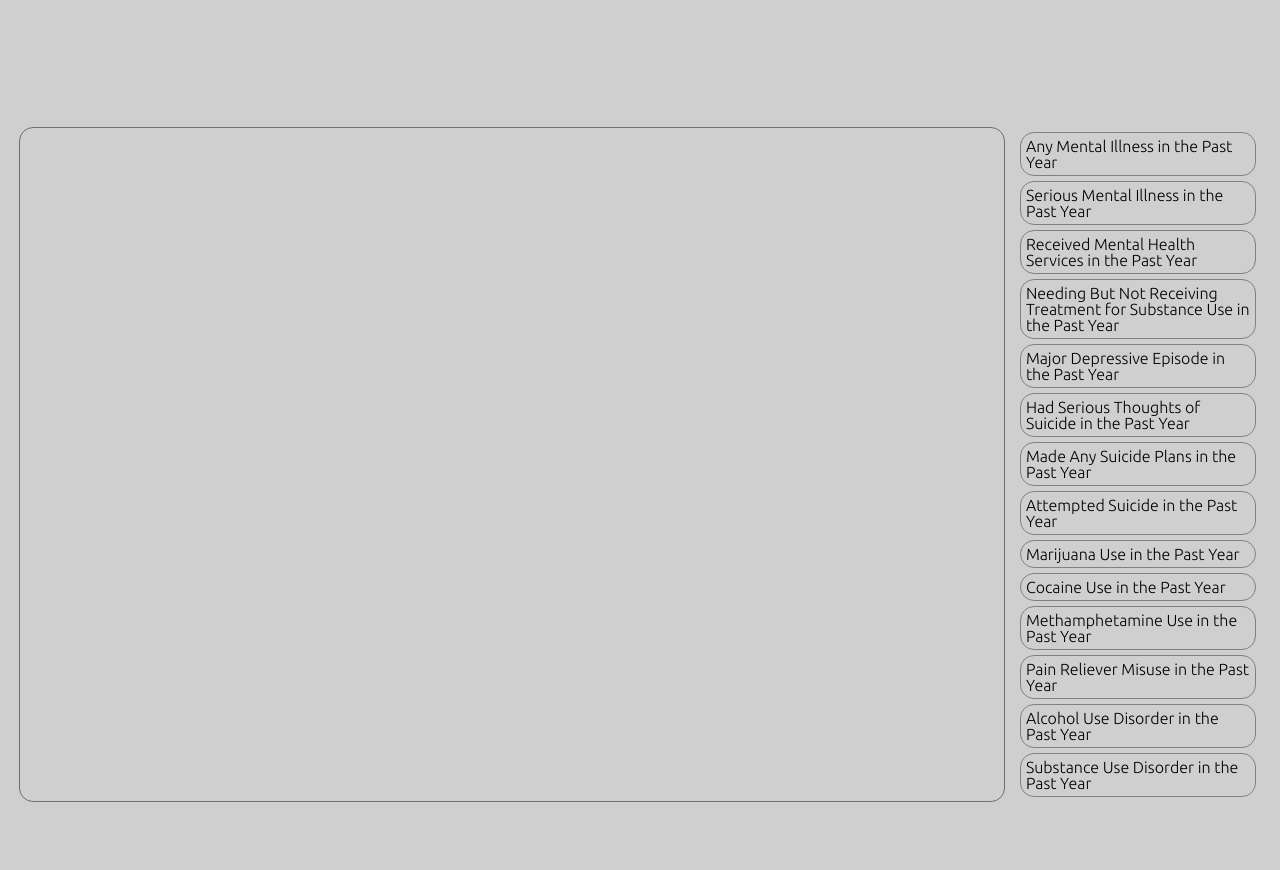
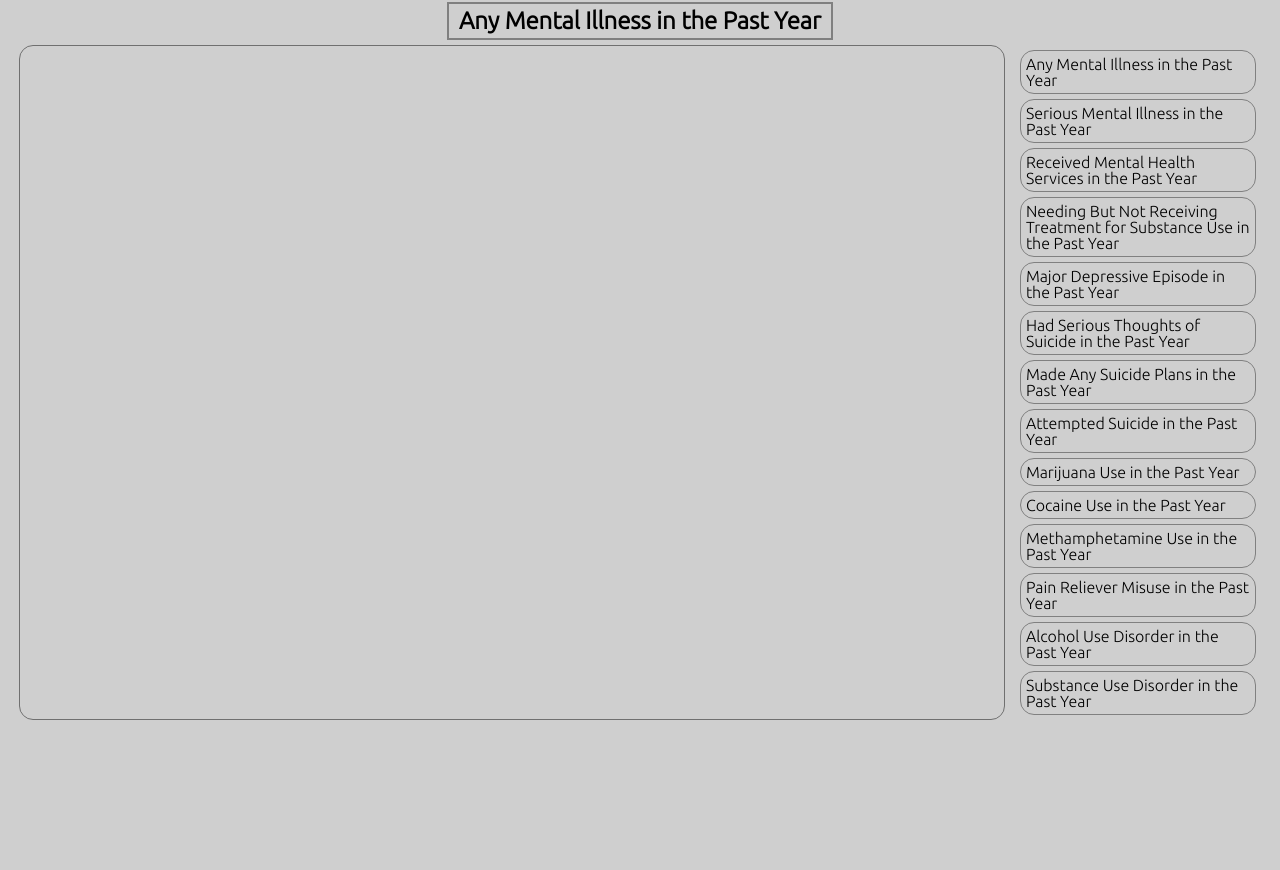
Before and after one commit to g-hor/united_stats_of_america, a website built with webpack: page index.html in a window 1280 px wide. Shown: the part 73-943 px from the top of the page. Before the commit the page ends 875 px from the top, so only its background shows below. Built offline with nearby package versions, Linux system fonts and the light colour scheme; no server answers.

Commit message:
Add page title and move legend

```diff
--- a/index.html
+++ b/index.html
@@ -17,35 +17,69 @@
 
 <body>
     <h1>United Stat(e)s of America</h1>
+    <h2>Any Mental Illness in the Past Year</h2>
 
     <div class="all-container">
+        <div class="map-container">
+
+            <svg class="us-map">
+
+            </svg>
+
+            <div class="filter-container">
+                <ul>
+                    <li class="selector" id="table27">
+                        Any Mental Illness in the Past Year
+                    </li>
+                    <li class="selector" id="table28">
+                        Serious Mental Illness in the Past Year
+                    </li>
+                    <li class="selector" id="table29">
+                        Received Mental Health Services in the Past Year
+                    </li>
+                    <li class="selector" id="table26">
+                        Needing But Not Receiving Treatment for Substance Use in the Past Year
+                    </li>
+                    <li class="selector" id="table30">
+                        Major Depressive Episode in the Past Year
+                    </li>
+                    <li class="selector" id="table31">
+                        Had Serious Thoughts of Suicide in the Past Year
+                    </li>
+                    <li class="selector" id="table32">
+                        Made Any Suicide Plans in the Past Year
+                    </li>
+                    <li class="selector" id="table33">
+                        Attempted Suicide in the Past Year
+                    </li>
+                    <li class="selector" id="table2">
+                        Marijuana Use in the Past Year
+                    </li>
+                    <li class="selector" id="table7">
+                        Cocaine Use in the Past Year
+                    </li>
+                    <li class="selector" id="table11">
+                        Methamphetamine Use in the Past Year
+                    </li>
+                    <li class="selector" id="table12">
+                        Pain Reliever Misuse in the Past Year
+                    </li>
+                    <li class="selector" id="table22">
+                        Alcohol Use Disorder in the Past Year
+                    </li>
+                    <li class="selector" id="table23">
+                        Substance Use Disorder in the Past Year
+                    </li>
+                </ul>
+            </div>
+
+        </div>
+
         <div class="legend-container">
             <svg class="legend">
 
             </svg>
         </div>
-        <div class="map-container">
-            <svg class="us-map"></svg>
-
-            <div class="filter-container">
-                <ul>
-                    <li class="selector" id="table27">Any Mental Illness in the Past Year</li>
-                    <li class="selector" id="table28">Serious Mental Illness in the Past Year</li>
-                    <li class="selector" id="table29">Received Mental Health Services in the Past Year</li>
-                    <li class="selector" id="table26">Needing But Not Receiving Treatment for Substance Use in the Past Year</li>
-                    <li class="selector" id="table30">Major Depressive Episode in the Past Year</li>
-                    <li class="selector" id="table31">Had Serious Thoughts of Suicide in the Past Year</li>
-                    <li class="selector" id="table32">Made Any Suicide Plans in the Past Year</li>
-                    <li class="selector" id="table33">Attempted Suicide in the Past Year</li>
-                    <li class="selector" id="table2">Marijuana Use in the Past Year</li>
-                    <li class="selector" id="table7">Cocaine Use in the Past Year</li>
-                    <li class="selector" id="table11">Methamphetamine Use in the Past Year</li>
-                    <li class="selector" id="table12">Pain Reliever Misuse in the Past Year</li>
-                    <li class="selector" id="table22">Alcohol Use Disorder in the Past Year</li>
-                    <li class="selector" id="table23">Substance Use Disorder in the Past Year</li>
-                </ul>
-            </div>
-        </div>
     </div>
 </body>
 
--- a/src/index.js
+++ b/src/index.js
@@ -3,8 +3,9 @@
 // import { calculate } from "./scripts/calculation.js";
 import { fetchAndRender } from "./scripts/map.js";
 
-const ANY_ILLNESS = ["#6B705C", "#A5A58D", "#B7B7A4", "#FFE8D6", "#DDBEA9", "#CB997E"]
+const ANY_ILLNESS = ["#6B705C", "#A5A58D", "#B7B7A4", "#FFE8D6", "#DDBEA9", "#CB997E"];
 const DEPRESSION = ["#ccccff", "#99ccff", "#6699ff", "#3366ff", "#3333ff", "#000066"];
+const SRS_ILLNESS = ["#F7D1CD", "#E8C2CA", "#D1B3C4", "#B392AC", "#735D78", "#4C404F"]
 
 document.addEventListener("DOMContentLoaded", () => {
 
@@ -16,71 +17,98 @@ document.addEventListener("DOMContentLoaded", () => {
 
   document.getElementById("table27").addEventListener("click", () => {
     document.querySelector(".us-map").innerHTML = "";
+    document.querySelector("h2").innerHTML = "Any Mental Illness in the Past Year";
     fetchAndRender("NSDUH_percentages/table27.csv", ANY_ILLNESS);
   })
 
   document.getElementById("table28").addEventListener("click", () => {
     document.querySelector(".us-map").innerHTML = "";
-    fetchAndRender("NSDUH_percentages/table28.csv", ANY_ILLNESS);
+    document.querySelector("h2").innerHTML = "Serious Mental Illness in the Past Year";
+
+    fetchAndRender("NSDUH_percentages/table28.csv", SRS_ILLNESS);
   })
 
   document.getElementById("table29").addEventListener("click", () => {
     document.querySelector(".us-map").innerHTML = "";
+    document.querySelector("h2").innerHTML = "Received Mental Health Services in the Past Year";
+
     fetchAndRender("NSDUH_percentages/table29.csv", ANY_ILLNESS);
   })
 
   document.getElementById("table26").addEventListener("click", () => {
     document.querySelector(".us-map").innerHTML = "";
+    document.querySelector("h2").innerHTML = "Needing But Not Receiving Treatment at a Specialty Facility for Substance Use in the Past Year";
+
     fetchAndRender("NSDUH_percentages/table26.csv", ANY_ILLNESS);
   })
 
   document.getElementById("table30").addEventListener("click", () => {
     document.querySelector(".us-map").innerHTML = "";
-    fetchAndRender("NSDUH_percentages/table30.csv", ANY_ILLNESS);
+    document.querySelector("h2").innerHTML = "Major Depressive Episode in the Past Year";
+
+    fetchAndRender("NSDUH_percentages/table30.csv", DEPRESSION);
   })
 
   document.getElementById("table31").addEventListener("click", () => {
     document.querySelector(".us-map").innerHTML = "";
+    document.querySelector("h2").innerHTML = "Had Serious Thoughts of Suicide in the Past Year";
+
     fetchAndRender("NSDUH_percentages/table31.csv", ANY_ILLNESS);
   })
 
   document.getElementById("table32").addEventListener("click", () => {
     document.querySelector(".us-map").innerHTML = "";
+    document.querySelector("h2").innerHTML = "Made Any Suicide Plans in the Past Year";
+
     fetchAndRender("NSDUH_percentages/table32.csv", ANY_ILLNESS);
   })
 
   document.getElementById("table33").addEventListener("click", () => {
     document.querySelector(".us-map").innerHTML = "";
+    document.querySelector("h2").innerHTML = "Attempted Suicide in the Past Year";
+
     fetchAndRender("NSDUH_percentages/table33.csv", ANY_ILLNESS);
   })
 
   document.getElementById("table2").addEventListener("click", () => {
     document.querySelector(".us-map").innerHTML = "";
+    document.querySelector("h2").innerHTML = "Marijuana Use in the Past Year";
+
     fetchAndRender("NSDUH_percentages/table2.csv", ANY_ILLNESS);
   })
 
   document.getElementById("table7").addEventListener("click", () => {
     document.querySelector(".us-map").innerHTML = "";
+    document.querySelector("h2").innerHTML = "Cocaine Use in the Past Year";
+
     fetchAndRender("NSDUH_percentages/table7.csv", ANY_ILLNESS);
   })
 
   document.getElementById("table11").addEventListener("click", () => {
     document.querySelector(".us-map").innerHTML = "";
+    document.querySelector("h2").innerHTML = "Methamphetamine Use in the Past Year";
+
     fetchAndRender("NSDUH_percentages/table11.csv", ANY_ILLNESS);
   })
 
   document.getElementById("table12").addEventListener("click", () => {
     document.querySelector(".us-map").innerHTML = "";
+    document.querySelector("h2").innerHTML = "Pain Reliever Misuse in the Past Year";
+
     fetchAndRender("NSDUH_percentages/table12.csv", ANY_ILLNESS);
   })
 
   document.getElementById("table22").addEventListener("click", () => {
     document.querySelector(".us-map").innerHTML = "";
+    document.querySelector("h2").innerHTML = "Alcohol Use Disorder in the Past Year";
+
     fetchAndRender("NSDUH_percentages/table22.csv", ANY_ILLNESS);
   })
 
   document.getElementById("table23").addEventListener("click", () => {
     document.querySelector(".us-map").innerHTML = "";
+    document.querySelector("h2").innerHTML = "Substance Use Disorder in the Past Year";
+
     fetchAndRender("NSDUH_percentages/table23.csv", ANY_ILLNESS);
   })
 
--- a/src/styles/layout.scss
+++ b/src/styles/layout.scss
@@ -10,6 +10,17 @@ body {
 h1 {
     font-size: 50px;
     font-weight: 900;
+    padding: 5px;
+    margin: 5px;
+}
+
+h2 {
+    font-size: 24px;
+    color: black;
+    font-weight: bold;
+    margin: 5px;
+    padding: 5px 10px;
+    border: 2px double gray;
 }
 
 .all-container {
```
Also changed, not shown: dist/main.css, dist/main.js.
